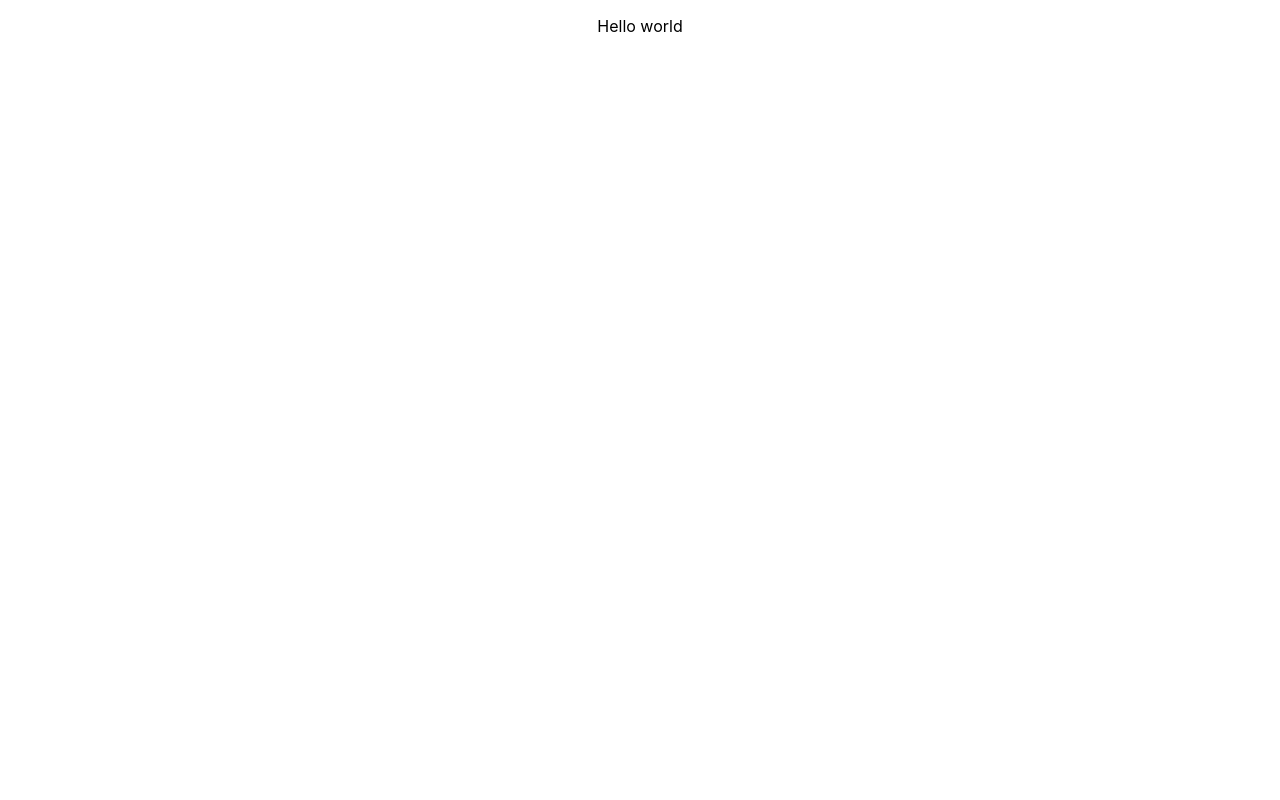
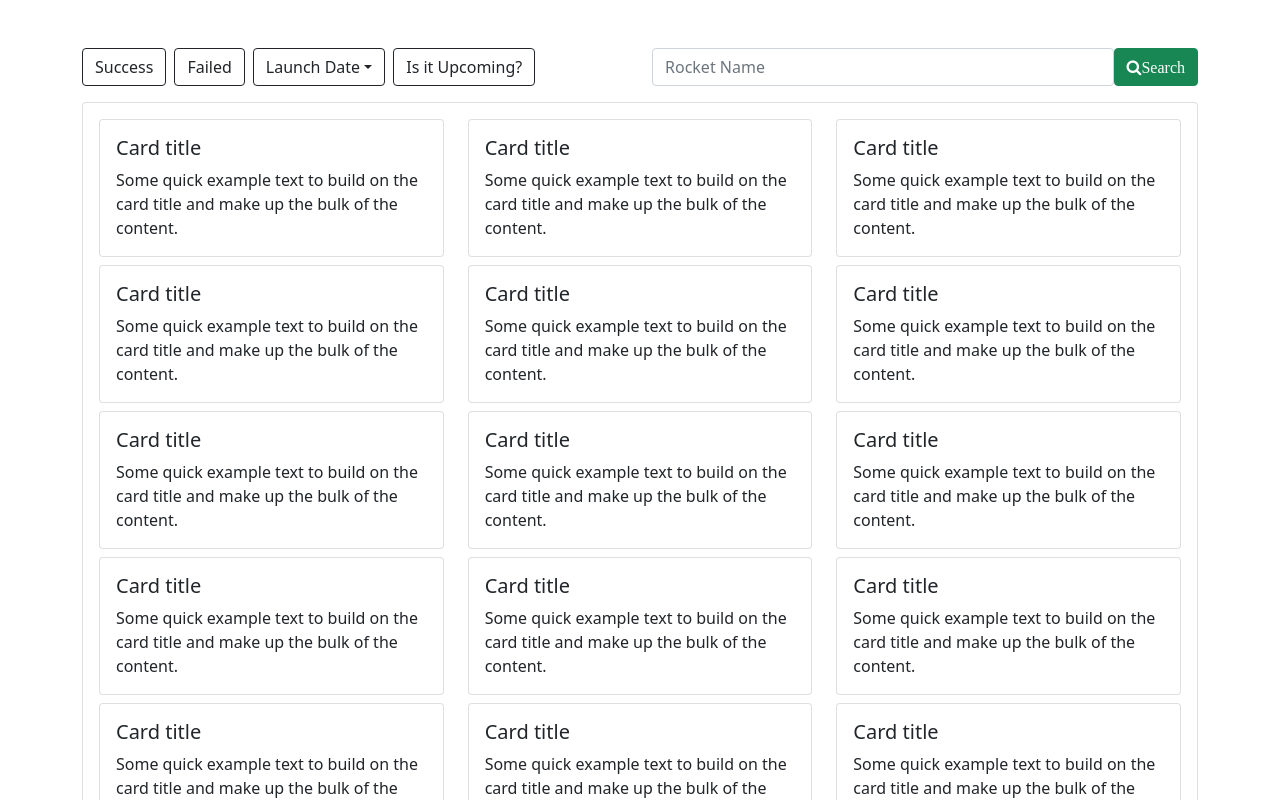
Before and after one commit to atikhashmee/technext-homework, a React (Create React App) app: page / in a window 1280 px wide. Shown: the top 800 px of the page. Built offline with nearby package versions, Linux system fonts and the light colour scheme.

Commit message:
design ready

```diff
--- a/package.json
+++ b/package.json
@@ -3,10 +3,13 @@
   "version": "0.1.0",
   "private": true,
   "dependencies": {
+    "@popperjs/core": "^2.10.2",
     "@reduxjs/toolkit": "^1.6.2",
     "@testing-library/jest-dom": "^4.2.4",
     "@testing-library/react": "^9.5.0",
     "@testing-library/user-event": "^7.2.1",
+    "bootstrap": "^5.1.2",
+    "font-awesome": "^4.7.0",
     "react": "^17.0.2",
     "react-dom": "^17.0.2",
     "react-redux": "^7.2.5",
--- a/src/App.js
+++ b/src/App.js
@@ -3,8 +3,51 @@ import './App.css';
 
 function App() {
   return (
-    <div className="App">
-      <p>Hello world</p>
+    <div className="container">
+      <div className="row mb-3 mt-5">
+        <div className="col-md-6">
+          <div className="d-flex">
+            <button type="button" className="btn btn-outline-dark me-2">Success</button>
+            <button type="button" className="btn btn-outline-dark me-2">Failed</button>
+            <div className="dropdown me-2">
+              <button className="btn btn-outline-dark dropdown-toggle" type="button" id="dropdownMenuButton2" data-bs-toggle="dropdown" aria-expanded="false">
+                Launch Date
+              </button>
+              <ul className="dropdown-menu" aria-labelledby="dropdownMenuButton2">
+                <li><a className="dropdown-item" href="void(0)">Last Week</a></li>
+                <li><a className="dropdown-item" href="void(0)">Last Month</a></li>
+                <li><a className="dropdown-item" href="void(0)">Last Year</a></li>
+              </ul>
+            </div>
+            <button type="button" className="btn btn-outline-dark me-2">Is it Upcoming?</button>
+          </div>
+        </div>
+        <div className="col-md-6">
+          <div className="d-flex">
+            <input type="search" className="form-control" placeholder="Rocket Name" />
+            <button type="button" className="btn btn-success">
+              <i className="fa fa-search">Search</i>
+            </button>
+          </div>
+        </div>
+      </div>
+      <div className="card">
+        <div className="card-body">
+          <div className="row">
+            {Array(27).fill(0).map((ke, ind, res) => (
+              <div className="col-md-4">
+                <div className="card mb-2">
+                  <div className="card-body">
+                    <h5 className="card-title">Card title</h5>
+                    <p className="card-text">Some quick example text to build on the card title and make up the bulk of the content.</p>
+                  </div>
+                </div>
+              </div>
+            ))}
+          </div>
+        </div>
+      </div>
+
     </div>
   );
 }
--- a/src/index.js
+++ b/src/index.js
@@ -5,6 +5,9 @@ import { Provider } from 'react-redux';
 import App from './App';
 import { store } from './app/store';
 import * as serviceWorker from './serviceWorker';
+import '../node_modules/bootstrap/dist/css/bootstrap.css';
+import '../node_modules/bootstrap/dist/js/bootstrap';
+import '../node_modules/font-awesome/css/font-awesome.min.css';
 
 ReactDOM.render(
   <React.StrictMode>
```
Also changed, not shown: .eslintrc.js, 1 other file (tests, documents, lock files or other folders).
